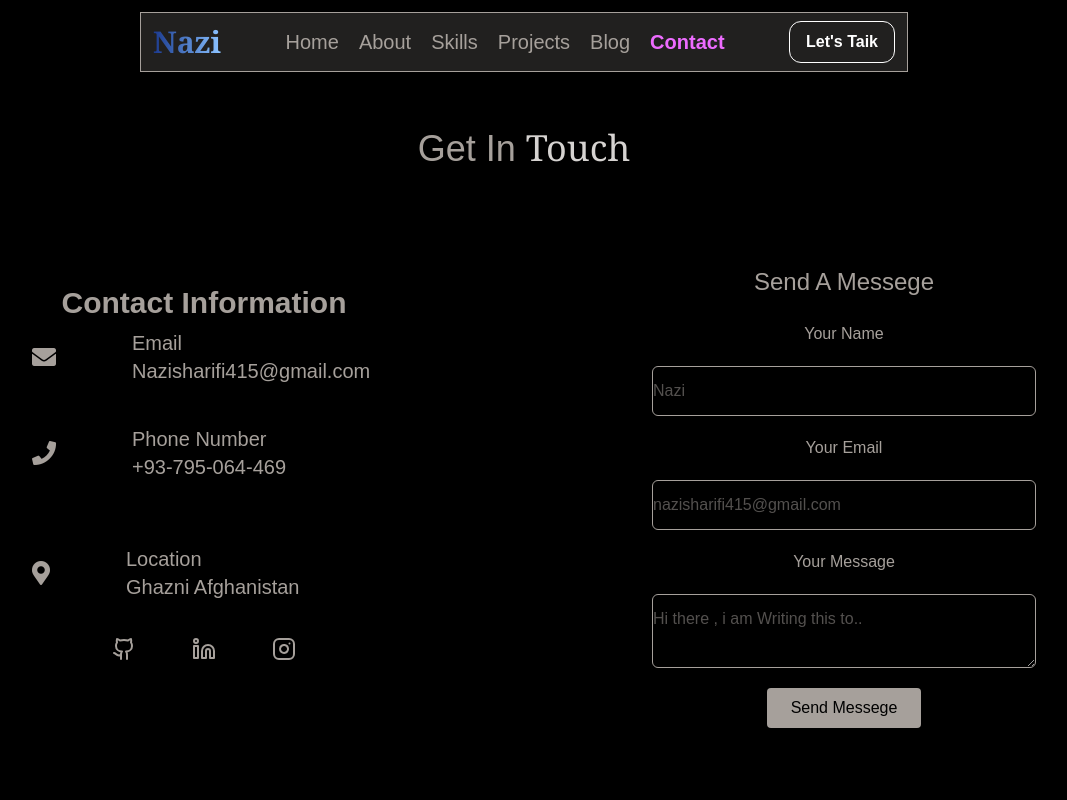
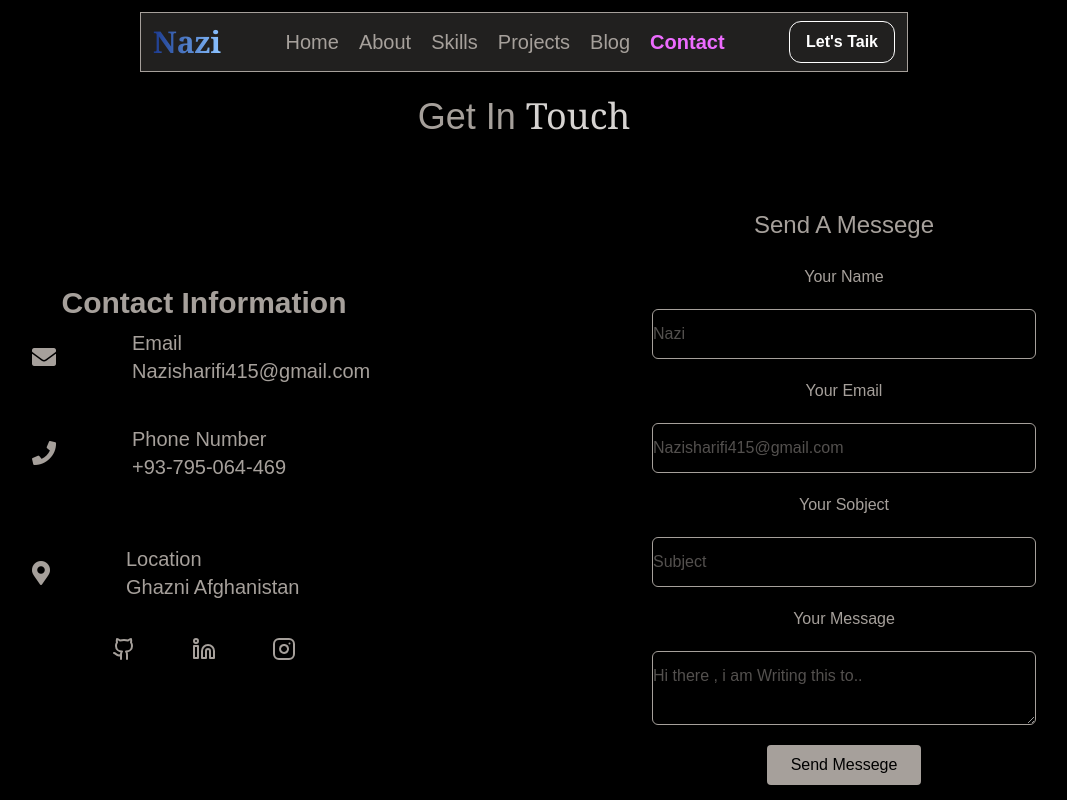
Before and after one commit to nazisharifi2025/NaziSharifi, a Next.js app: page /contactme in a window 1280 px wide. Shown: the top 800 px of the page, without its empty margins (116-1183 px from the left). Built offline with nearby package versions, Linux system fonts and the light colour scheme.

Commit message:
added my pages

```diff
--- a/src/app/Componnint/Git.tsx
+++ b/src/app/Componnint/Git.tsx
@@ -1,6 +1,6 @@
 import { Github, Instagram, Linkedin } from 'lucide-react'
 import React, { useState } from 'react'
-
+import emailjs from '@emailjs/browser';
 function Git() {
       const [name,setName] = useState("");
     const [email,setEmail] = useState("");
@@ -67,14 +67,16 @@ function Git() {
         </div>
           <div className='lg:w-1/2 w-full h-full flex flex-col items-center justify-center'>
     <h1 className='text-2xl text-nav py-6'>Send A Messege</h1>
-    <form className='w-full flex justify-center items-center flex-col gap-5'>
+    <form onSubmit={Handelclick} className='w-full flex justify-center items-center flex-col gap-5'>
         <label htmlFor="">Your Name</label>
-        <input type="text" className='lg:w-[60%] w-[80%] outline-0 border text-nav rounded-md py-3' placeholder='Nazi' />
+        <input type="text"  value={name} onChange={(e)=> setName(e.target.value)} className='lg:w-[60%] w-[80%] outline-0 border text-nav rounded-md py-3' placeholder='Nazi' />
         <label htmlFor="">Your Email</label>
-        <input type="text" className='lg:w-[60%] w-[80%] outline-0 border text-nav rounded-md py-3' placeholder='nazisharifi415@gmail.com' />
+        <input type="text"  value={email} onChange={(e)=> setEmail(e.target.value)} className='lg:w-[60%] w-[80%] outline-0 border text-nav rounded-md py-3' placeholder='Nazisharifi415@gmail.com' />
+        <label htmlFor="">Your Sobject</label>
+         <input value={subject} onChange={(e)=> setSubject(e.target.value)}  type="text" placeholder="Subject" className='lg:w-[60%] w-[80%] outline-0 border text-nav rounded-md py-3' />
         <label htmlFor="">Your Message</label>
          <textarea  value={Messege} onChange={(e)=> setMessege(e.target.value)}  placeholder='Hi there , i am Writing this to..' className='lg:w-[60%] w-[80%] outline-0 border text-nav rounded-md py-3' />
-        <button onClick={()=>Handelclick()} className='px-6 py-2 bg-stone-400 text-black rounded-sm w-fit'>Send Messege</button>
+        <button  className='px-6 py-2 bg-stone-400 text-black rounded-sm w-fit'>Send Messege</button>
     </form>
     </div>
     </div>
--- a/src/app/Componnint/Mysceel.tsx
+++ b/src/app/Componnint/Mysceel.tsx
@@ -3,7 +3,7 @@ import React from 'react'
 function Mysceel() {
   return (
     <section id='scill' className='w-full h-fit bg-no-repeat bg-cover bg-center  '>
-        <div className='h-full w-full bg-[rgba(0,0,0,0.3)] flex justify-center items-center lg:py-20 py-28 px-12 flex-col gap-16'>
+        <div className='h-full w-full bg-[rgba(0,0,0,0.4)] flex justify-center items-center lg:py-20 py-28 px-12 flex-col gap-16'>
             <h1 className='text-4xl font-bold font-web bg-linear-to-r from-white/30 via-blue-400 to-fuchsia-400/40 text-transparent bg-clip-text'>My <span className='text-5xl font-kheal'>Skills</span></h1>
             <div className='flex gap-12 w-full justify-center flex-wrap'>
               <div className='h-[150px] w-[300px] rounded-2xl  bg-gray-800/50 border border-fuchsia-400/20  hover:shadow-[0_0_15px_0_rgba(0,0,0,0.3)] transition-all duration-500 shadow-inner shadow-fuchsia-300/20 text-stone-200 px-12 py-6 relative '>
```
